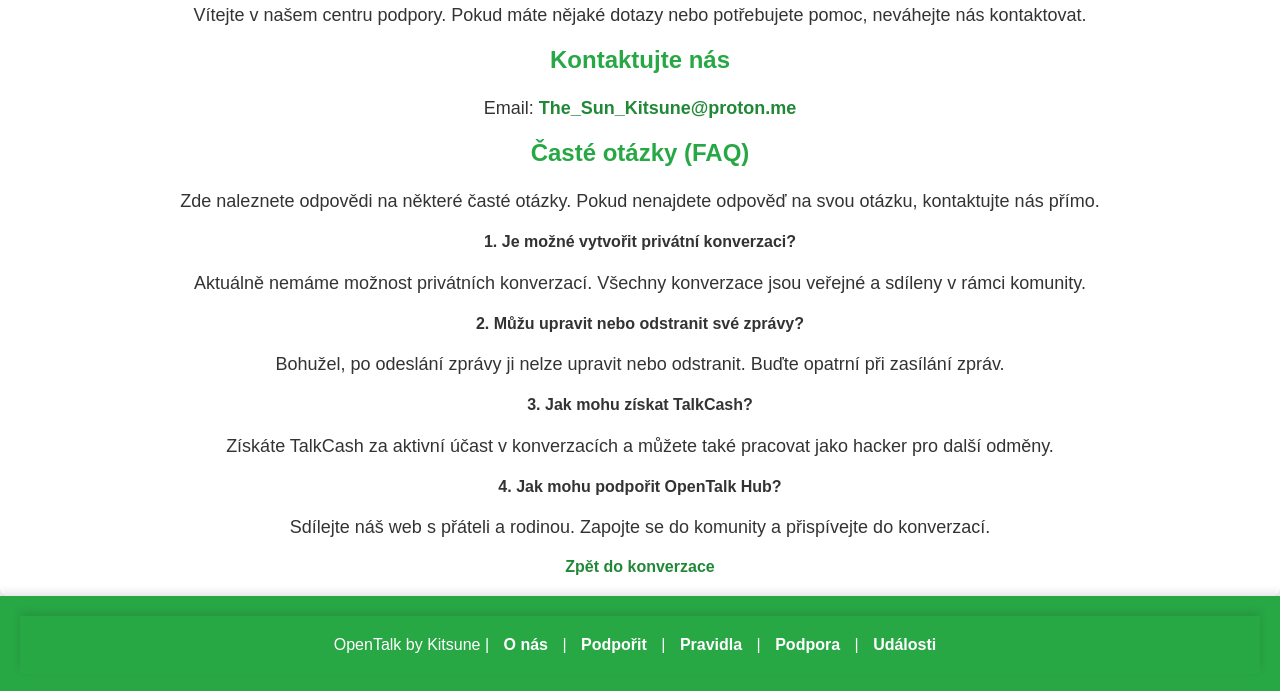
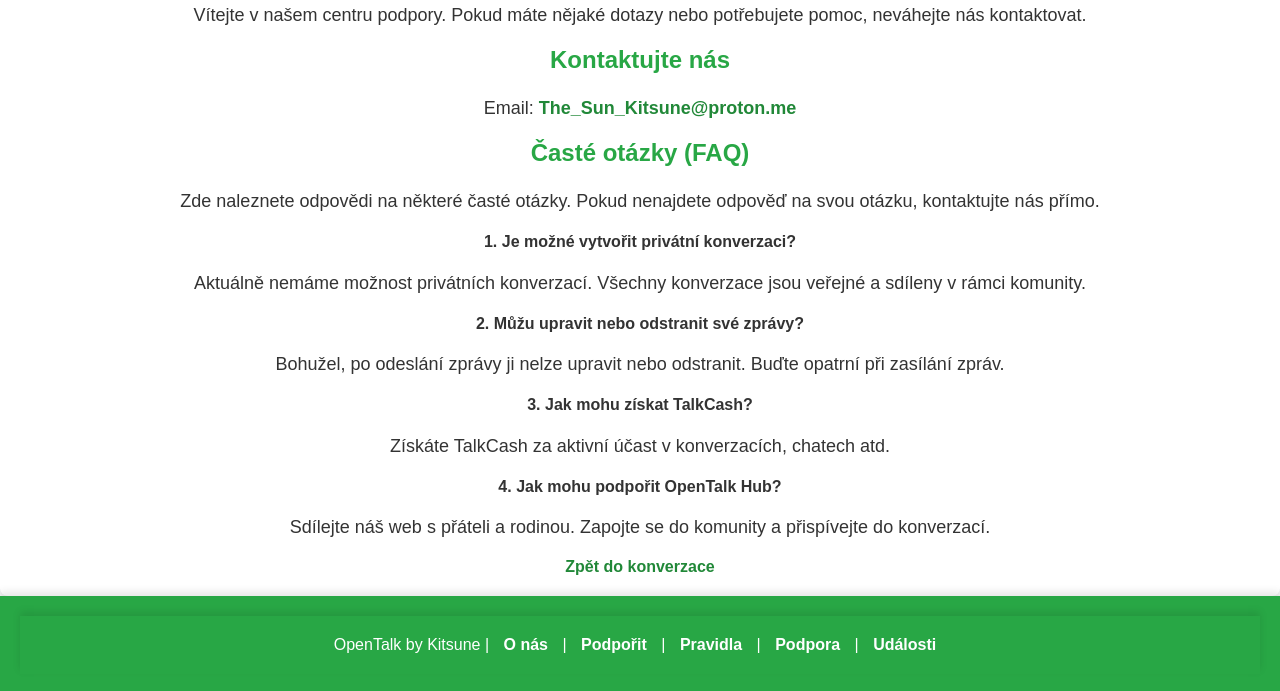
Before and after one commit to DarkCraftG/opentalk, a plain HTML site: page Podpora.html in a window 1280 px wide. Shown: the part 205-896 px from the top of the page. Drawn offline with Linux system fonts and the light colour scheme.

Commit message:
Update Podpora.html

```diff
--- a/Podpora.html
+++ b/Podpora.html
@@ -133,7 +133,7 @@
       <p>Bohužel, po odeslání zprávy ji nelze upravit nebo odstranit. Buďte opatrní při zasílání zpráv.</p>
 
       <h4>3. Jak mohu získat TalkCash?</h4>
-      <p>Získáte TalkCash za aktivní účast v konverzacích a můžete také pracovat jako hacker pro další odměny.</p>
+      <p>Získáte TalkCash za aktivní účast v konverzacích, chatech atd.</p>
 
       <h4>4. Jak mohu podpořit OpenTalk Hub?</h4>
       <p>Sdílejte náš web s přáteli a rodinou.
```
